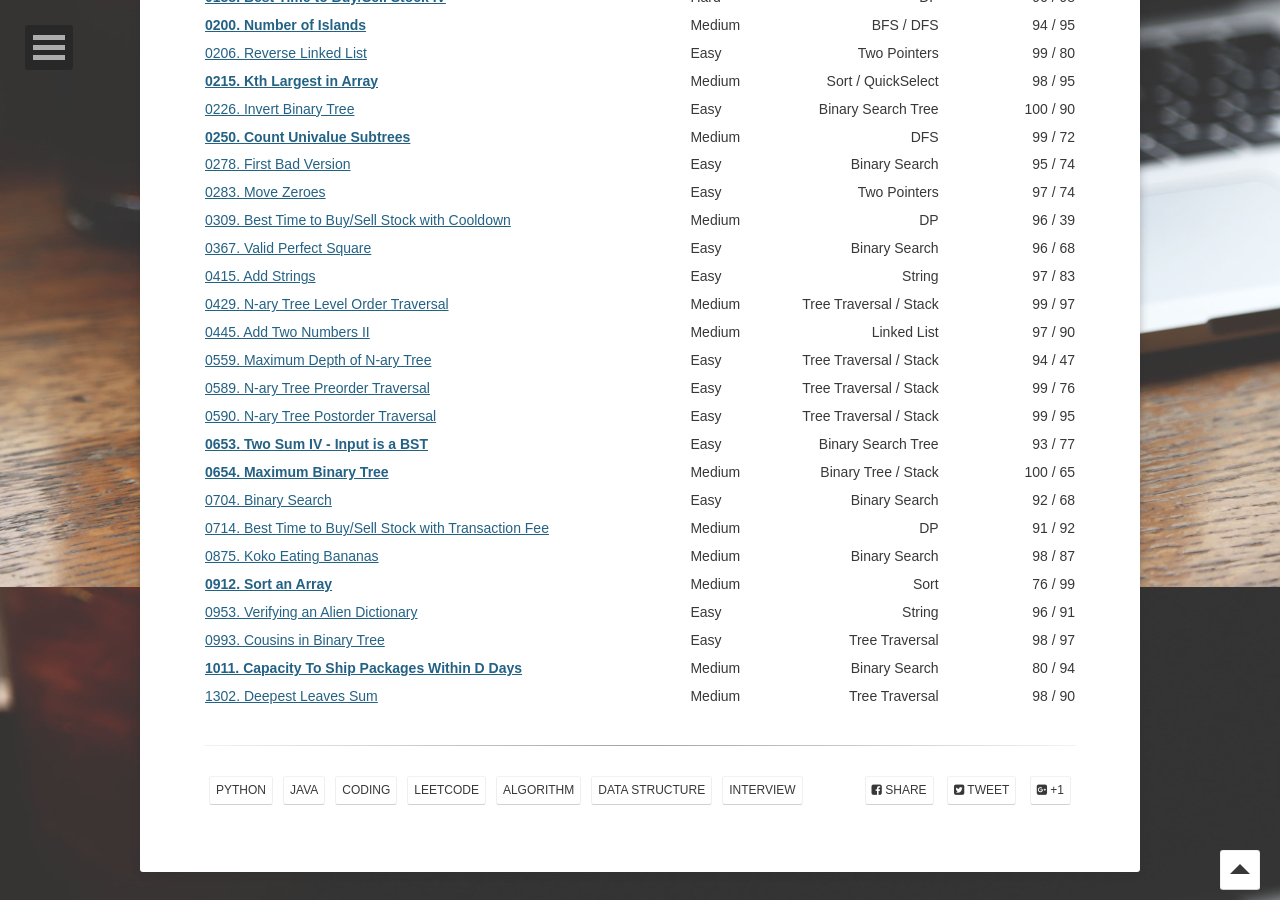
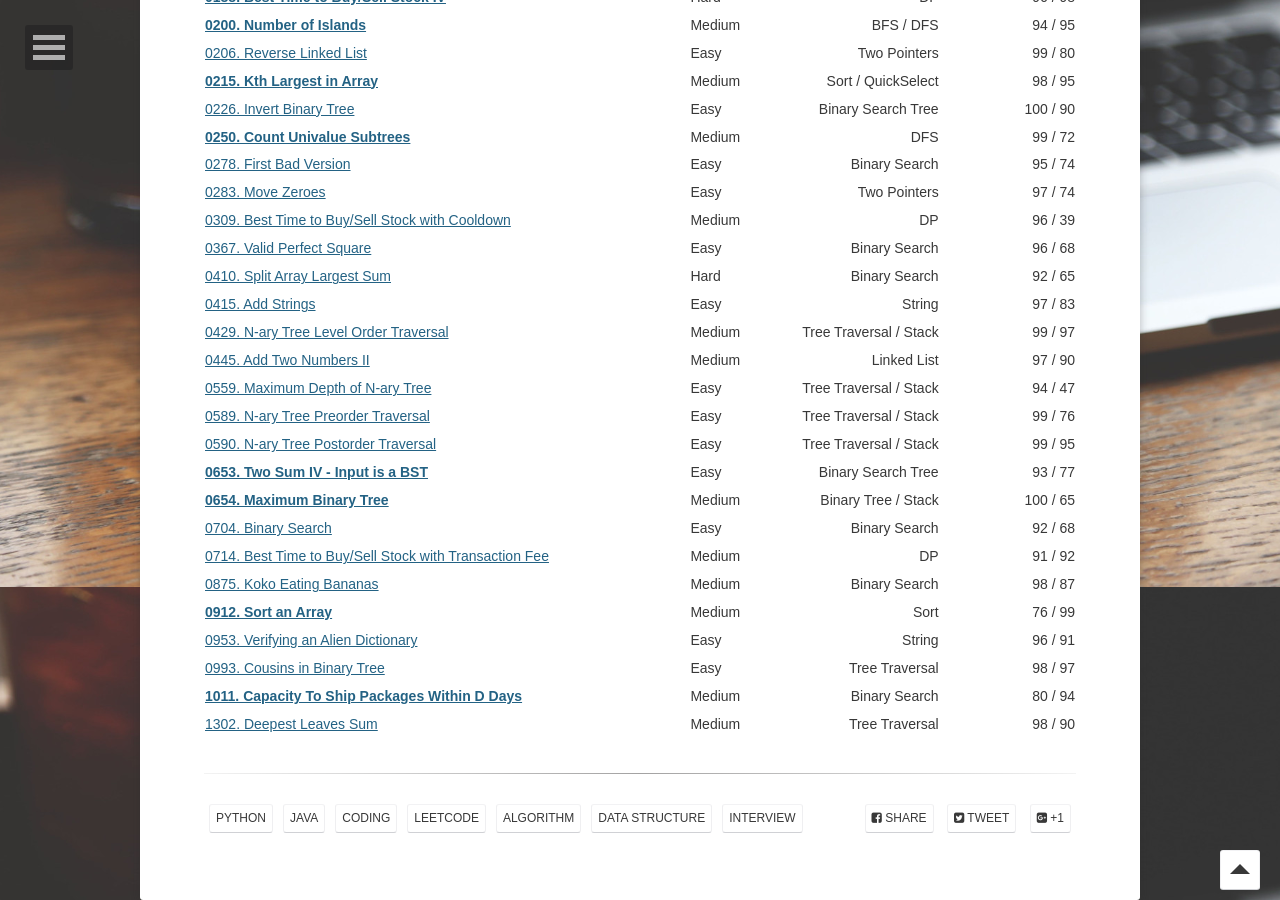
Before and after one commit to yylou/yylou.github.io, a Jekyll site: the page built from _posts/2050-07-28-leetcoding.md, in a window 1280 px wide and 900 px high, scrolled down 1213 px. Built offline with Jekyll 4.4.1, drawn with Linux system fonts in a browser that asks for light colours; some web fonts are replaced.

Commit message:
Add LeetCode 410

```diff
--- a/_posts/2050-07-28-leetcoding.md
+++ b/_posts/2050-07-28-leetcoding.md
@@ -54,6 +54,7 @@ comments: true
 | [0283. Move Zeroes](https://yyloumike.gitbook.io/leetcode/two-pointer/0283.-move-zeroes){:target="_blank"}                                                                | Easy | Two Pointers | 97 / 74 |
 | [0309. Best Time to Buy/Sell Stock with Cooldown](https://yyloumike.gitbook.io/leetcode/dp/buy-and-sell-stock/0309.-best-time-to-buy-and-sell-stock-with-cooldown){:target="_blank"} | Medium | DP | 96 / 39 |
 | [0367. Valid Perfect Square](https://yyloumike.gitbook.io/leetcode/binary-search/0367.-valid-perfect-square){:target="_blank"}                                            | Easy | Binary Search | 96 / 68 |
+| [0410. Split Array Largest Sum](https://yyloumike.gitbook.io/leetcode/binary-search/0410.-split-array-largest-sum){:target="_blank"}                                      | Hard | Binary Search | 92 / 65 |
 | [0415. Add Strings](https://yyloumike.gitbook.io/leetcode/string/0415.-add-strings){:target="_blank"}                                                                     | Easy | String | 97 / 83 |
 | [0429. N-ary Tree Level Order Traversal](https://yyloumike.gitbook.io/leetcode/tree/n-ary-tree-traversal-3-qs/0429.-n-ary-tree-level-order-traversal){:target="_blank"}   | Medium | Tree Traversal / Stack | 99 / 97 |
 | [0445. Add Two Numbers II](https://yyloumike.gitbook.io/leetcode/linked-list/0445.-add-two-numbers-ii){:target="_blank"}                                                  | Medium | Linked List | 97 / 90 |
```
